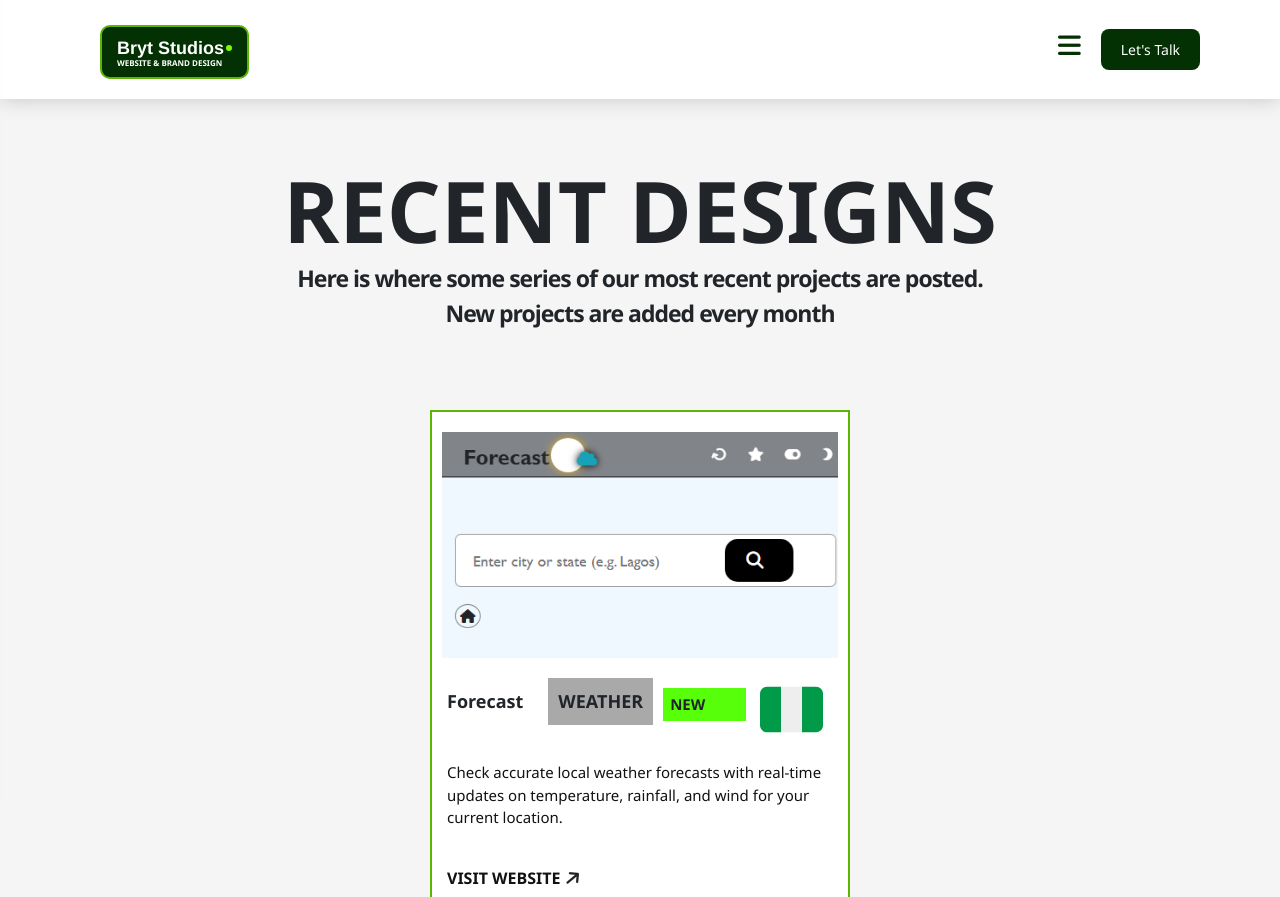
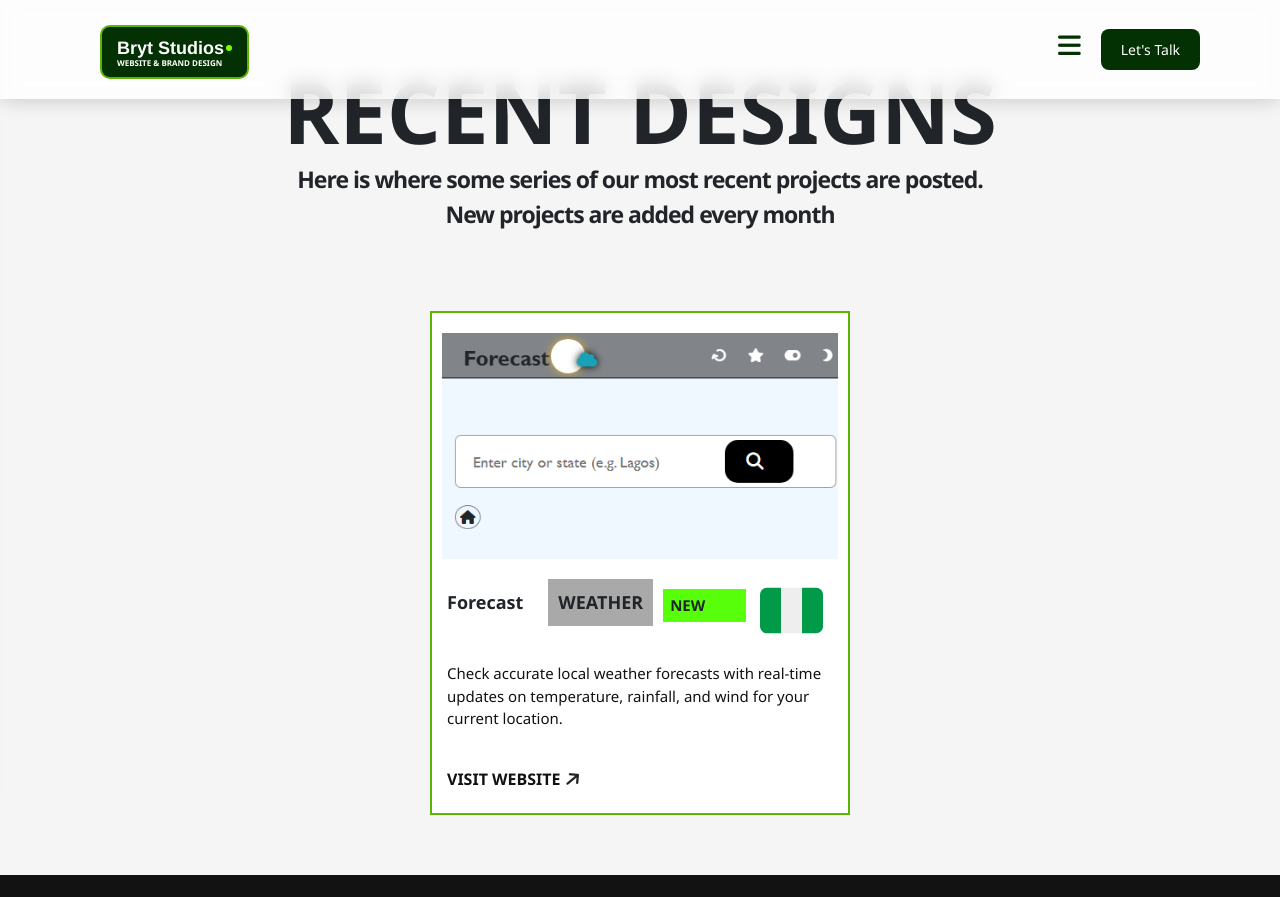
Before and after one commit to Akinsayo98/brytstudios, a plain HTML site: page website.html in a window 1280 px wide. Shown: the top 897 px of the page. Drawn offline with Linux system fonts and the light colour scheme.

Commit message:
latest edition

```diff
--- a/home.css
+++ b/home.css
@@ -1591,12 +1591,13 @@ img{
   padding: 20px 40px;
   background-color: rgba(0, 0, 0, 0.68);
   box-shadow: 0px 0px 20px rgba(0, 0, 0, 0.2);
+  backdrop-filter: blur(10px);
   display: flex;
   justify-content: space-between;
   align-items: center;
-  position: relative;
   border-bottom: 2px solid rgba(220, 220, 220, 0.146);
-  z-index: 1;
+  z-index: 999;
+  /* transform: top 0.3s; */
 }
 .cover .head{
     width: 45%;
--- a/home.js
+++ b/home.js
@@ -3,6 +3,8 @@
 //  disappearing header
 let lastScrollTop = 0;
 let header = document.querySelector("header");
+
+
 
 window.addEventListener("scroll", ()=>{
 const scrollTop = window.pageYOffset ||
--- a/main.css
+++ b/main.css
@@ -185,7 +185,9 @@
 .maintain{
     width: 100%;
     height: fit-content;
-    padding: 70px 20px;
+    padding:70px 20px;
+    margin-top: 100px;
+    overflow: hidden;
     background: linear-gradient(to left,  rgb(12, 12, 144), rgb(32, 3, 61));
 }
 .maintain p{
@@ -907,14 +909,14 @@ ul li a:hover{
 .cover {
   width: 100%;
   padding: 20px 40px;
-  background-color: white;
+  background-color: rgba(255, 255, 255, 0.805);
   box-shadow: 0px 0px 20px rgba(0, 0, 0, 0.2);
   display: flex;
   justify-content: space-between;
   align-items: center;
-  position: relative;
-  border-bottom: 2px solid rgba(220, 220, 220, 0.146);
-  z-index: 1;
+  position: fixed;
+  z-index: 999;
+  height: fit-content;
 }
 .cover .head{
     width: 45%;
--- a/website.css
+++ b/website.css
@@ -9,13 +9,13 @@
 .cover {
   width: 100%;
   padding: 20px 40px;
-  background-color: white;
+  background-color: rgba(255, 255, 255, 0.805);
   box-shadow: 0px 0px 20px rgba(0, 0, 0, 0.2);
   display: flex;
   justify-content: space-between;
   align-items: center;
-  position: relative;
-  z-index: 1;
+  position: fixed;
+  z-index: 999;
 }
 .head{
     width: 45%;
--- a/website.html
+++ b/website.html
@@ -11,6 +11,20 @@
     <link rel="stylesheet" href="website.css">
     <style>
         /* @import url(website.css); */
+
+         .cover.hide {
+        transform: translateY(-100%); /* move header out of view */
+
+        }
+    .cover{
+        position: fixed;
+            top: 0;
+        left: 0;
+        width: 100%;
+        transition: transform 0.3s ease-in-out;
+            backdrop-filter: blur(10px);
+        }
+
         @media (max-width:405px) {
             .work-to .details{
                 width: 100%;
@@ -290,5 +304,24 @@
   </marquee>
     <p>&copy; BrytStudios All Right Reserved 2025</p>
 </div>
+
+<script>
+  let lastScroll = 0;
+  const header2 = document.querySelector(".cover");
+
+  window.addEventListener("scroll", () => {
+    let currentScroll = window.pageYOffset;
+
+    if (currentScroll > lastScroll && currentScroll > 50) {
+      // Scrolling down
+      header2.classList.add("hide");
+    } else {
+      // Scrolling up
+      header2.classList.remove("hide");
+    }
+
+    lastScroll = currentScroll;
+  });
+</script>
 </body>
 </html>
```
Also changed, not shown: brand.html (+30 -0 lines), index.html (+37 -2 lines), maintenance.html (+32 -2 lines).
